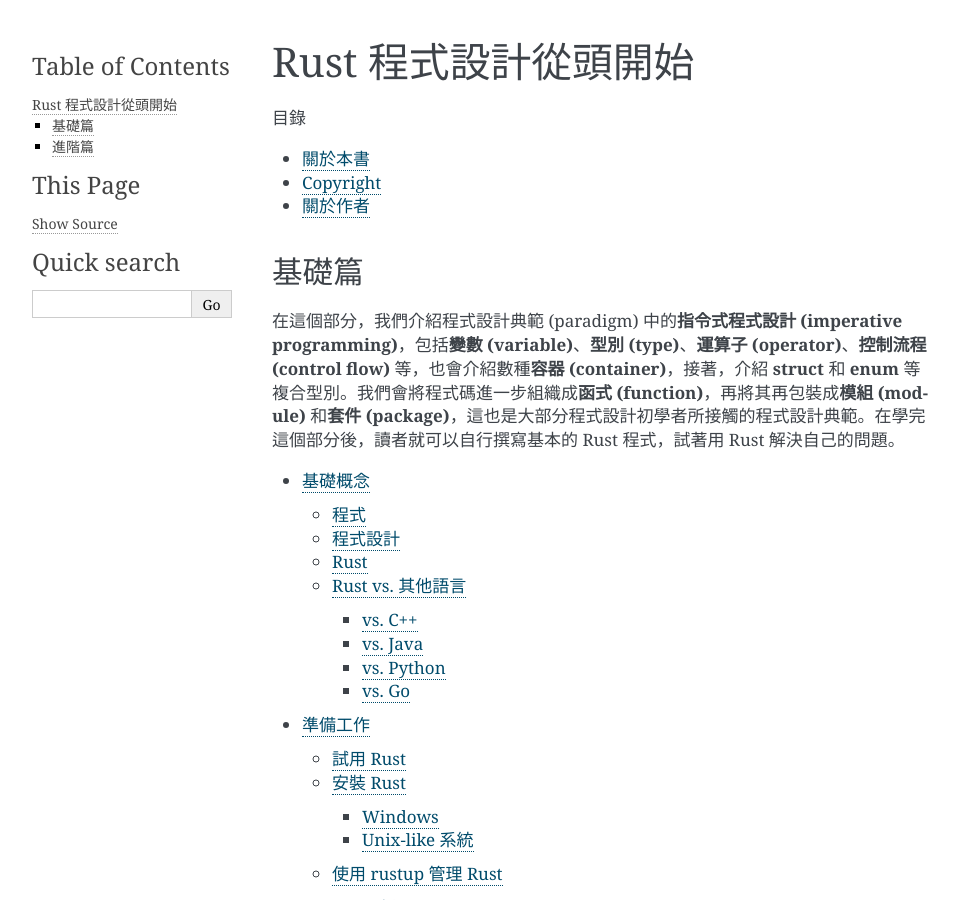
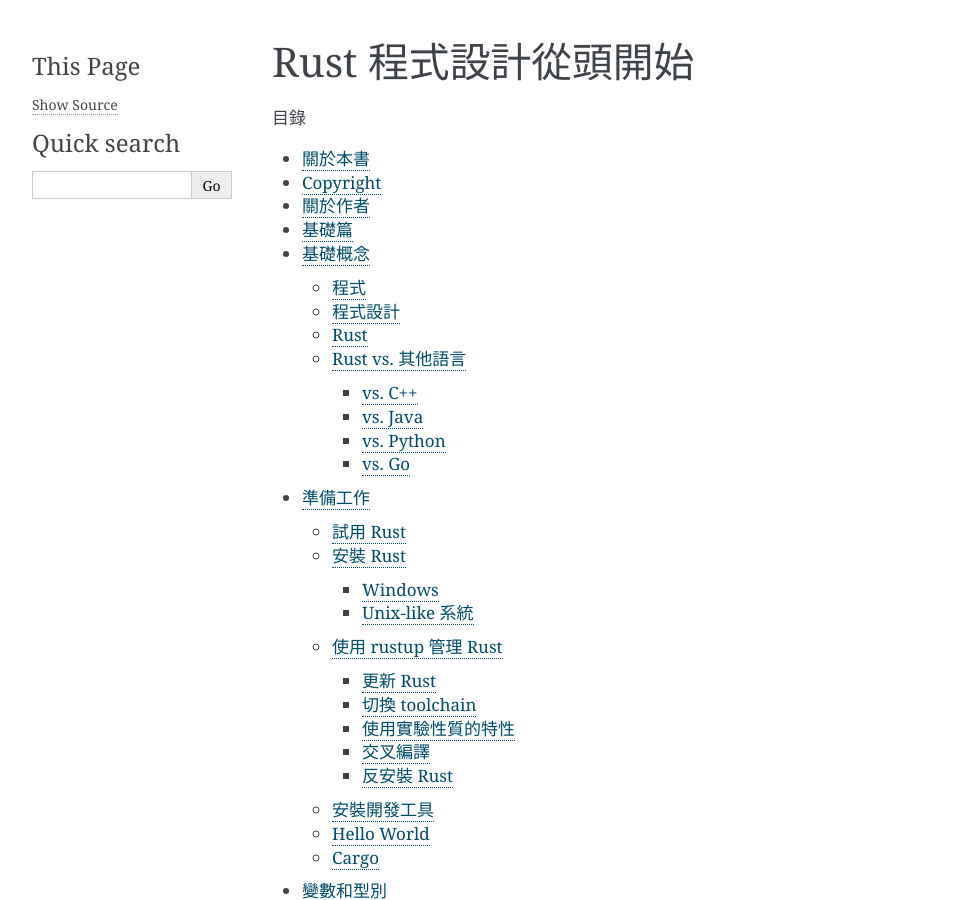
Before and after one commit to FashGek/rust-prog, a Sphinx documentation site: the page built from source/index.rst, in a window 1280 px wide and 900 px high. Shown: the whole window, without its empty margins (148-1107 px from the left). Built offline with Sphinx 7.4.7, drawn with Linux system fonts in a browser that asks for light colours; some of the changed text lies outside the part shown.

Commit message:
Re-organize TOC

```diff
--- a/source/index.rst
+++ b/source/index.rst
@@ -10,19 +10,7 @@
    copyright
    author
 
-====================
-基礎篇
-====================
-
-在這個部分，我們介紹程式設計典範 (paradigm) 中的\ **指令式程式設計 (imperative programming)**\ ，\
-包括\ **變數 (variable)**\ 、\ **型別 (type)**\ 、\ **運算子 (operator)**\ 、\
-**控制流程 (control flow)** 等，也會介紹數種\ **容器 (container)**\ ，接著，介紹 **struct** 和 \
-**enum** 等複合型別。我們會將程式碼進一步組織成\ **函式 (function)**\ ，再將其再包裝成\
-**模組 (module)** 和\ **套件 (package)**，這也是大部分程式設計初學者所接觸的程式設計典範。在學完\
-這個部分後，讀者就可以自行撰寫基本的 Rust 程式，試著用 Rust 解決自己的問題。
-
-.. toctree::
-
+   basic/part
    basic/intro
    basic/prior_work
    basic/variable_type
@@ -36,19 +24,7 @@
    basic/module_package
    basic/string
 
-====================
-進階篇
-====================
-
-在這個部分，我們介紹數個相對進階的主題，像是在 Rust 相當重要且具有特色的\
-**所有權 (ownership)**\ ，還有\ **物件導向程式設計 (object-oriented programming)** 、\
-**泛型程式設計 (generic programming)**\ 、\ **函數式程式設計 (functional programming)** \
-等不同的程式設計典範，接著，會介紹\ **巨集 (macro)** 、相對低階的不安全 (unsafe) \
-程式碼、\ **共時性 (concurrency)** 及異種語言合作。學習完基礎篇和進階篇兩部分的內容，\
-才算是完整學習 Rust 大部分的語法。
-
-.. toctree::
-
+   advance/part
    advance/ownership
    advance/oop
    advance/generics
```
Also changed, not shown: source/advance/part.rst (added, +10 -0 lines), source/basic/part.rst (added, +10 -0 lines).
